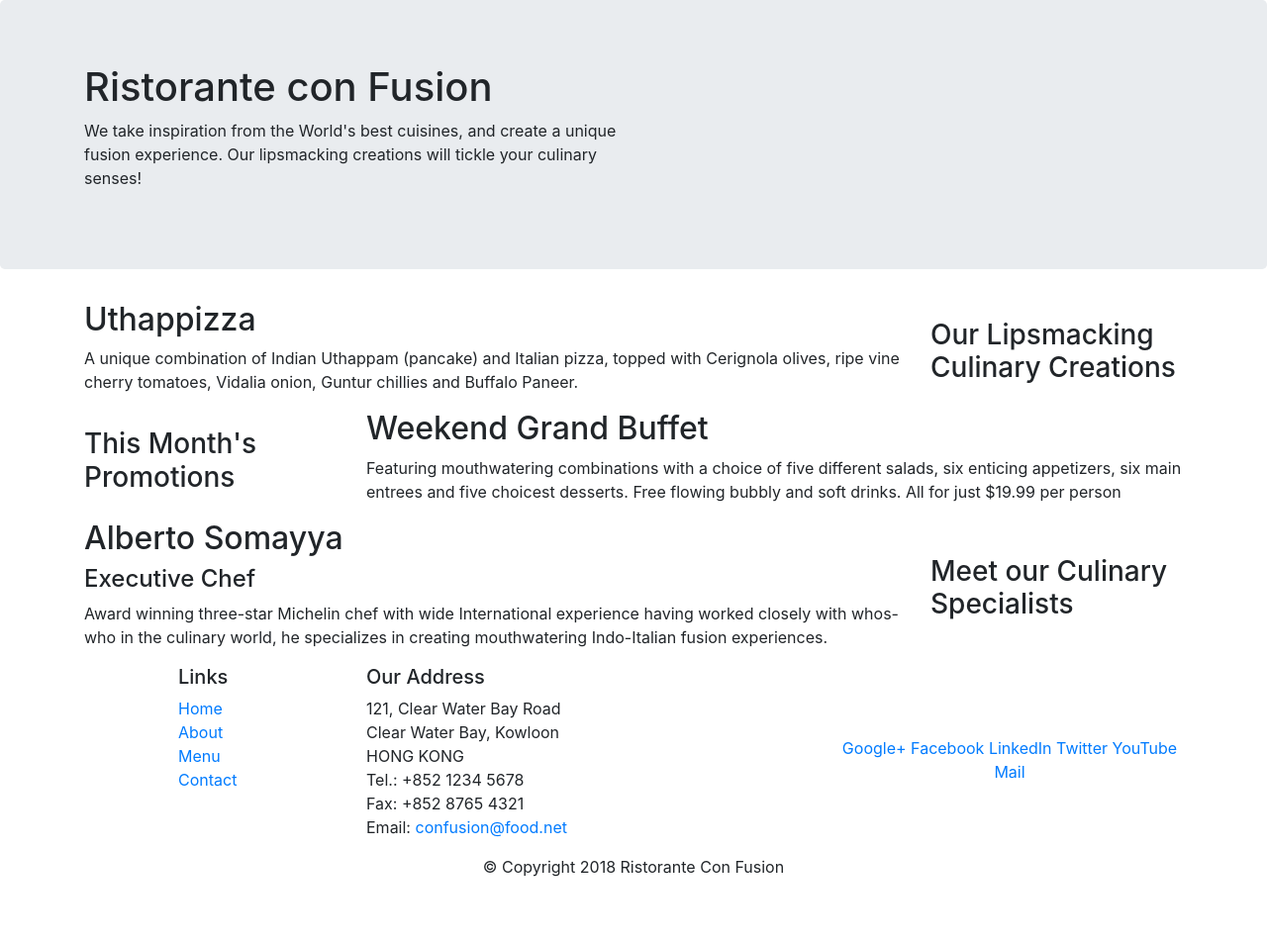
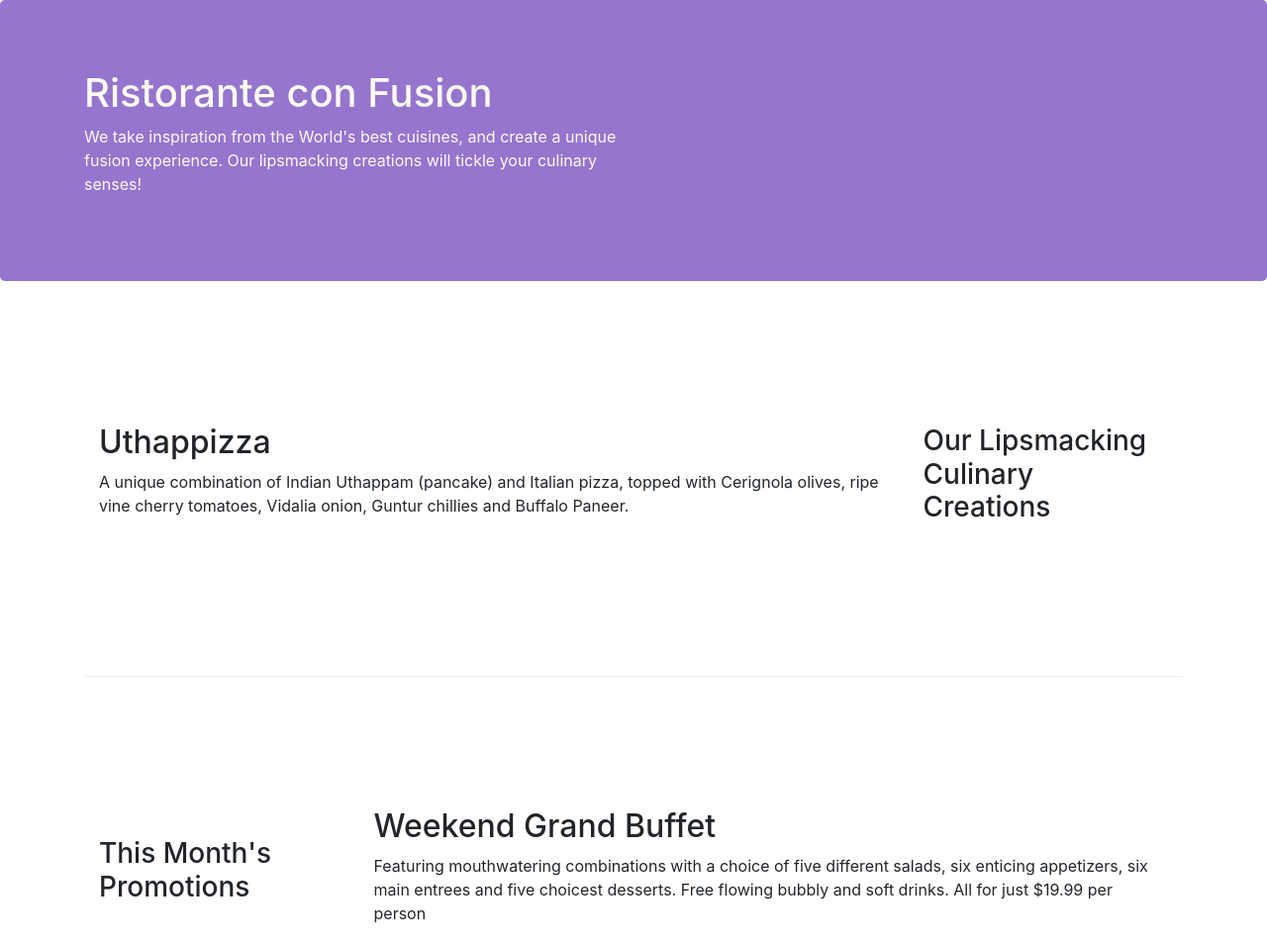
Before and after one commit to gankidisnehithreddy/coursera, a website: page index.html in a window 1280 px wide. Shown: the top 954 px of the page at 99% size. Before the commit the page ends 904 px from the top, so only its background shows below. Drawn offline with nearby package versions, Linux system fonts and the light colour scheme.

Commit message:
Bootstrap Grid Part 2

```diff
--- /dev/null
+++ b/css/styles.css
@@ -0,0 +1,32 @@
+.row-header{
+    margin:0px auto;
+    padding:0px;
+}
+
+.row-content {
+    margin:0px auto;
+    padding: 50px 0px 50px 0px;
+    border-bottom: 1px ridge;
+    min-height:400px;
+}
+
+.footer{
+    background-color: #D1C4E9;
+    margin:0px auto;
+    padding: 20px 0px 20px 0px;
+}
+.jumbotron {
+    padding:70px 30px 70px 30px;
+    margin:0px auto;
+    background: #9575CD ;
+    color:floralwhite;
+}
+
+address{
+    font-size:80%;
+    margin:0px;
+    color:#0f0f0f;
+}
+.auto{
+padding:10px;
+}
--- a/index.html
+++ b/index.html
@@ -9,6 +9,7 @@
 
         <!-- Bootstrap CSS -->
         <link rel="stylesheet" href="node_modules/bootstrap/dist/css/bootstrap.min.css">
+        <link href="css/styles.css" rel="stylesheet">
     <title>Ristorante Con Fusion</title>
 </head>
 
```
